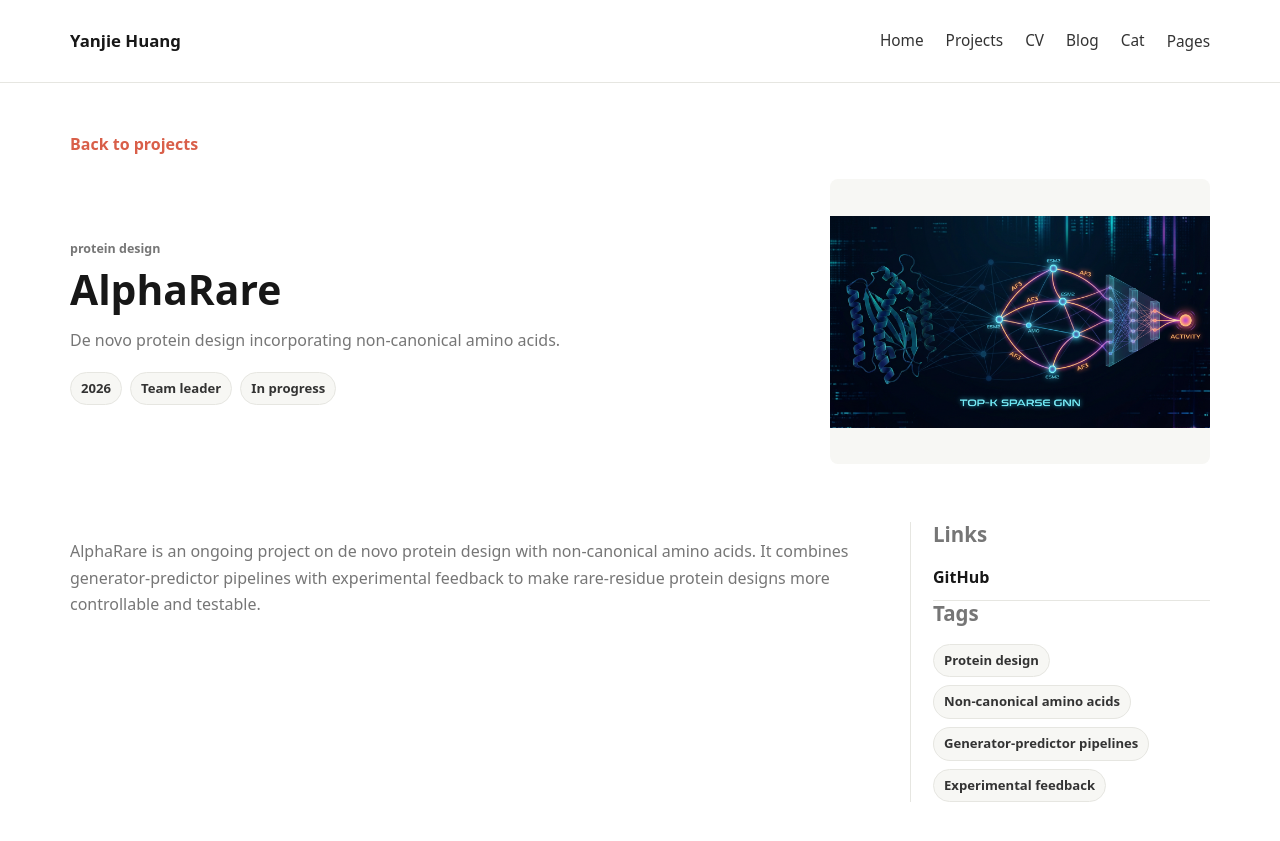
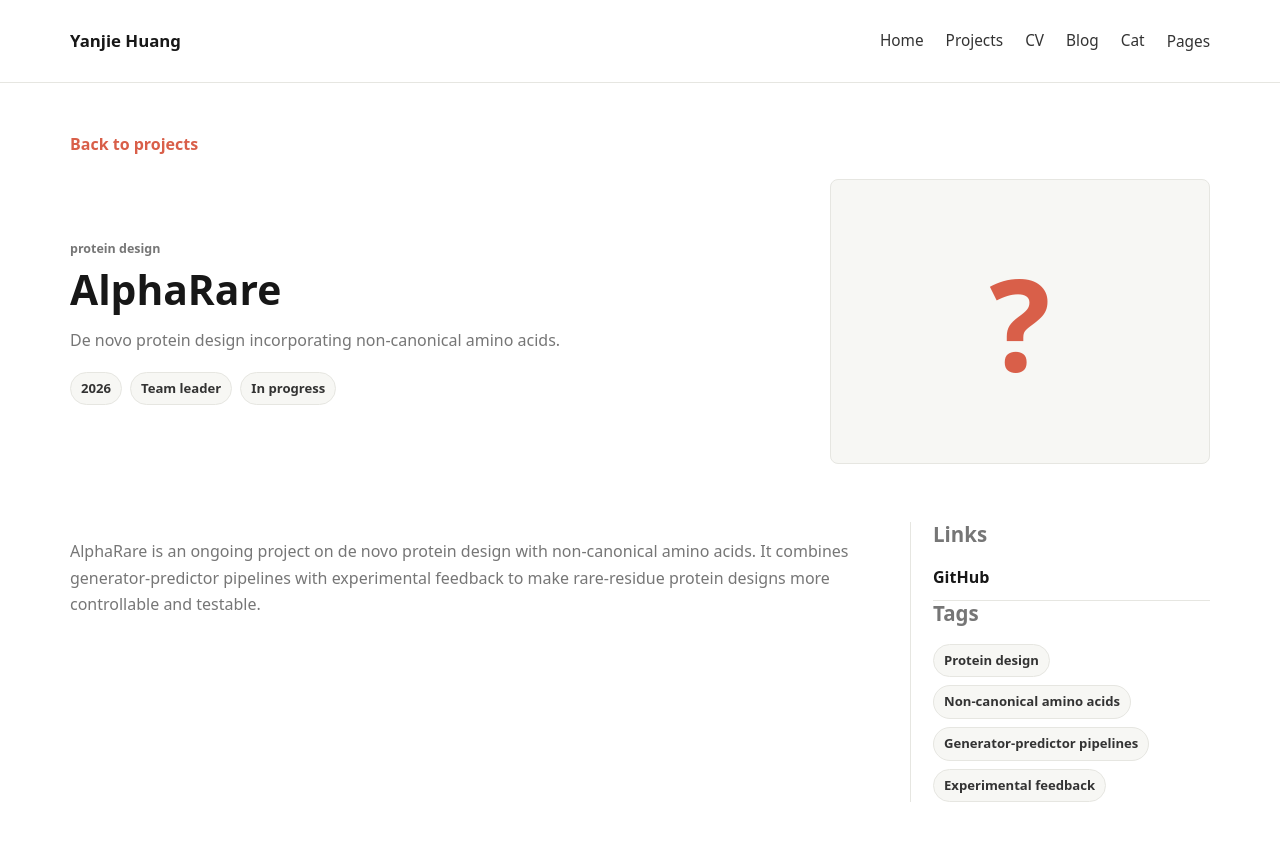
Before and after one commit to kevinhyj/kevinhyj.github.io, a Jekyll site: the page built from _works/alpha-rare.md, in a window 1280 px wide and 1400 px high, cut to the strip 0-902 px from the top of the window. Shown: the top 841 px of the strip. Built offline with Jekyll 4.4.1, drawn with Linux system fonts in a browser that asks for light colours.

Commit message:
Use question mark placeholders for ongoing projects

```diff
--- a/_layouts/work.html
+++ b/_layouts/work.html
@@ -20,6 +20,8 @@ layout: default
       {% assign project_image = page.detail_image | default: page.image %}
       {% if project_image %}
         <img src="{{ project_image | relative_url }}" alt="{{ page.title }} visual">
+      {% elsif page.status == "In progress" %}
+        <div class="project-placeholder project-placeholder-detail" role="img" aria-label="{{ page.title }} image coming soon">?</div>
       {% endif %}
     </header>
 
--- a/_works/alpha-rare.md
+++ b/_works/alpha-rare.md
@@ -6,7 +6,6 @@ year: "2026"
 role: "Team leader"
 status: "In progress"
 order: 8
-image: "/assets/works/alpha-rare/cover.png"
 tags:
   - Protein design
   - Non-canonical amino acids
--- a/assets/css/styles.css
+++ b/assets/css/styles.css
@@ -247,6 +247,25 @@ img {
   overflow: hidden;
   transition: filter 180ms ease, transform 180ms ease;
   width: 100%;
+}
+
+.project-placeholder {
+  align-items: center;
+  background: var(--surface);
+  border: 1px solid var(--line);
+  border-radius: 8px;
+  color: var(--accent);
+  display: flex;
+  aspect-ratio: 16 / 11;
+  font-size: clamp(4rem, 10vw, 8rem);
+  font-weight: 850;
+  justify-content: center;
+  line-height: 1;
+  width: 100%;
+}
+
+.project-placeholder-detail {
+  aspect-ratio: 4 / 3;
 }
 
 .project-card-proteocraft img {
--- a/scripts/build_preview.py
+++ b/scripts/build_preview.py
@@ -254,8 +254,9 @@ def load_posts():
 
 def project_card(work, heading="h3") -> str:
     status = '<span class="project-status">In progress</span>' if work.get("status") == "In progress" else ""
+    image = f'<img src="{work["image"]}" alt="{html.escape(work["title"])} visual">' if work.get("image") else f'<div class="project-placeholder" role="img" aria-label="{html.escape(work["title"])} image coming soon">?</div>'
     return f"""<a class="project-card project-card-{work['slug']}" href="{work['url']}">
-  <img src="{work['image']}" alt="{html.escape(work['title'])} visual">
+  {image}
   <div class="card-content">
     <p>{html.escape(work.get('kind', 'Project'))}{status}</p>
     <{heading}>{html.escape(work['title'])}</{heading}>
@@ -362,7 +363,7 @@ def build_works(works):
         <p>{html.escape(work.get('subtitle', ''))}</p>
         <div class="meta-row">{meta}</div>
       </div>
-      <img src="{work.get('detail_image', work['image'])}" alt="{html.escape(work['title'])} visual">
+      {f'<img src="{work.get("detail_image", work["image"])}" alt="{html.escape(work["title"])} visual">' if work.get("detail_image", work.get("image")) else f'<div class="project-placeholder project-placeholder-detail" role="img" aria-label="{html.escape(work["title"])} image coming soon">?</div>'}
     </header>
     <div class="project-content">
       <div class="prose">{markdown_to_html(work['body'])}</div>
```
Also changed, not shown: _works/self-evolving-diffusion.md (+0 -1 lines), index.md (+1 -1 lines), works.md (+1 -1 lines), assets/works/alpha-rare/cover.png (deleted).
